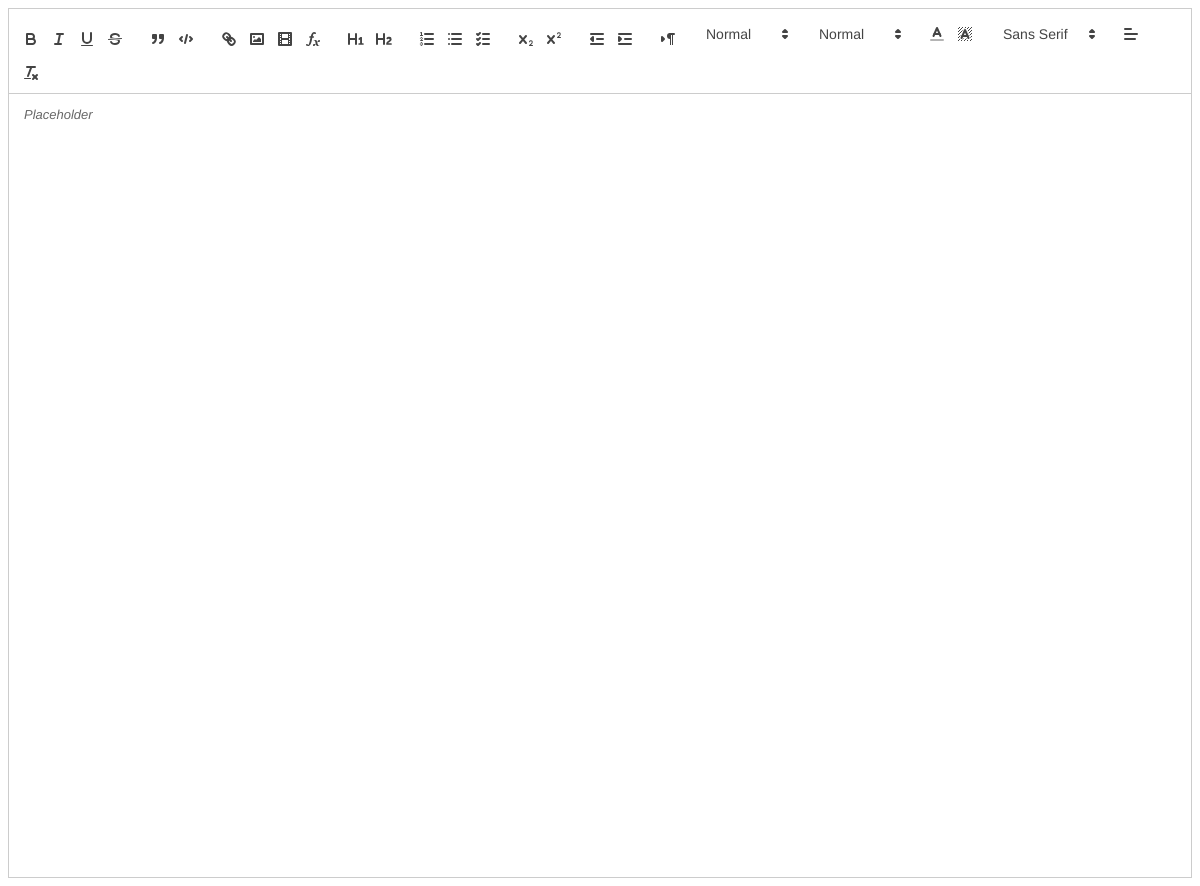
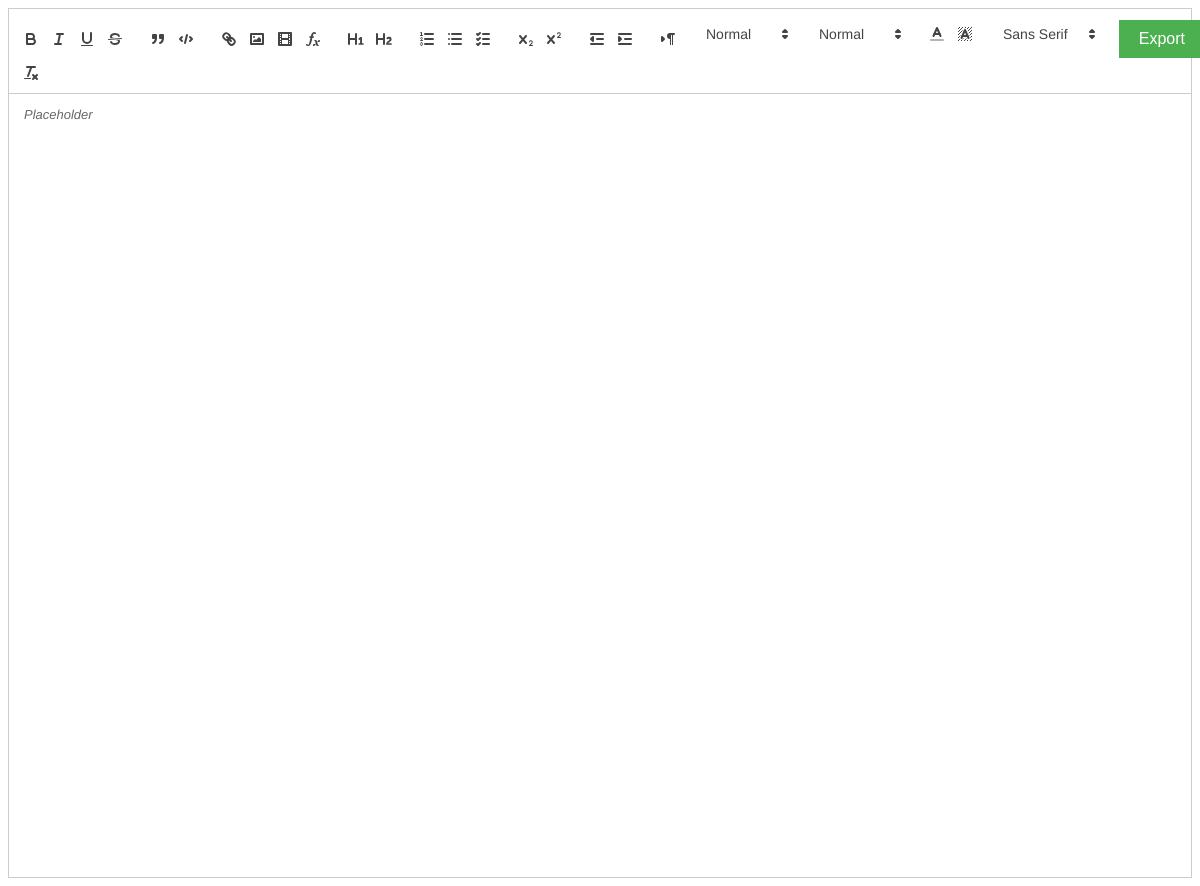
Before and after one commit to daniel-103/capstone-project, an Electron app: page src/components/text_editor/text_editor.html in a window 1200 px wide. Drawn offline with nearby package versions, Linux system fonts and the light colour scheme.

Commit message:
Update export.css
Adjusting some of the spacing of the export container

```diff
--- a/src/components/text_editor/export.css
+++ b/src/components/text_editor/export.css
@@ -1,7 +1,7 @@
 .export-container {
   position: absolute;
   top: 10px; /* Adjust as needed */
-  right: -100px; /* Adjust as needed */
+  right: -5px; /* Adjust as needed */
   display: inline-block;
 }
 
```
